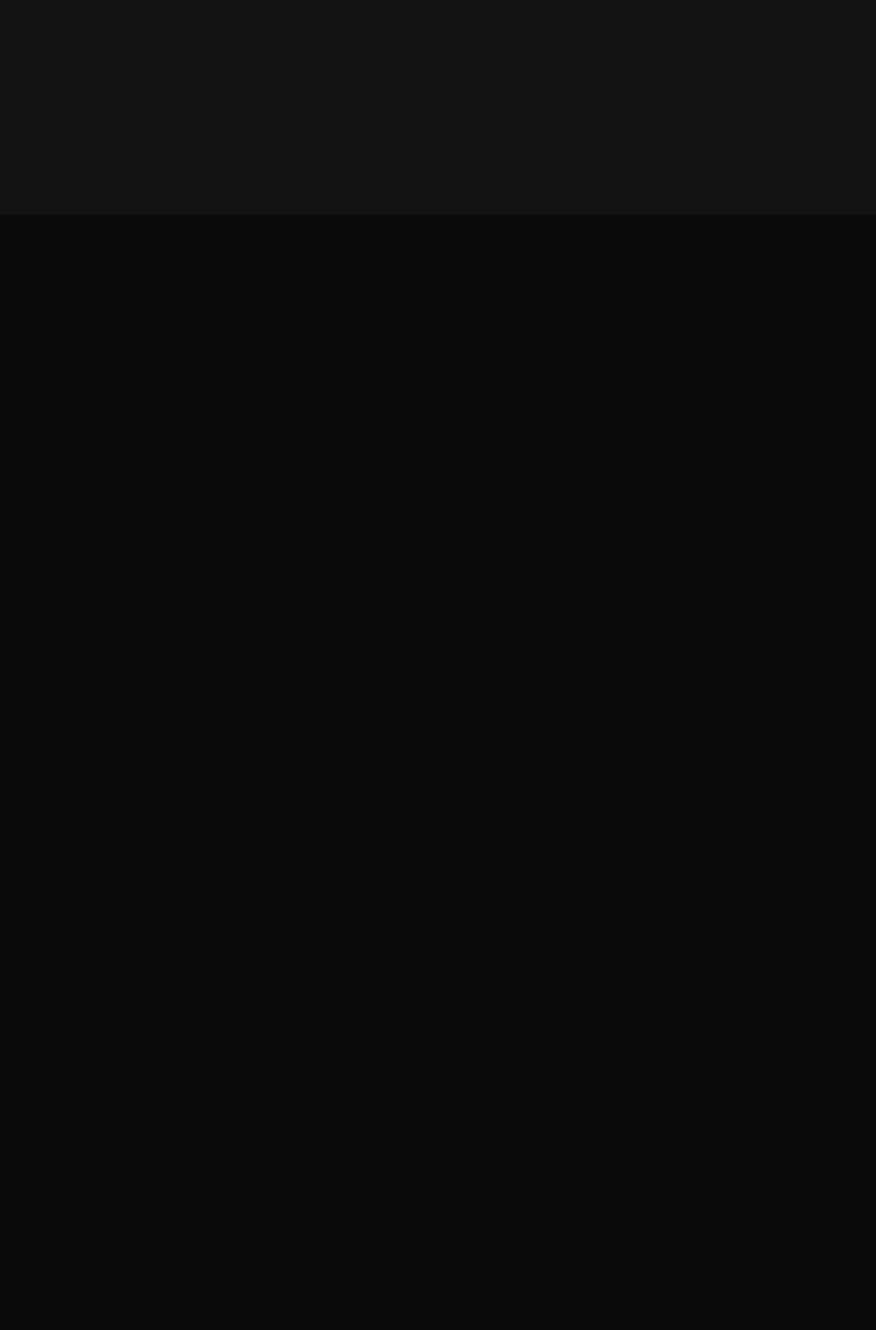
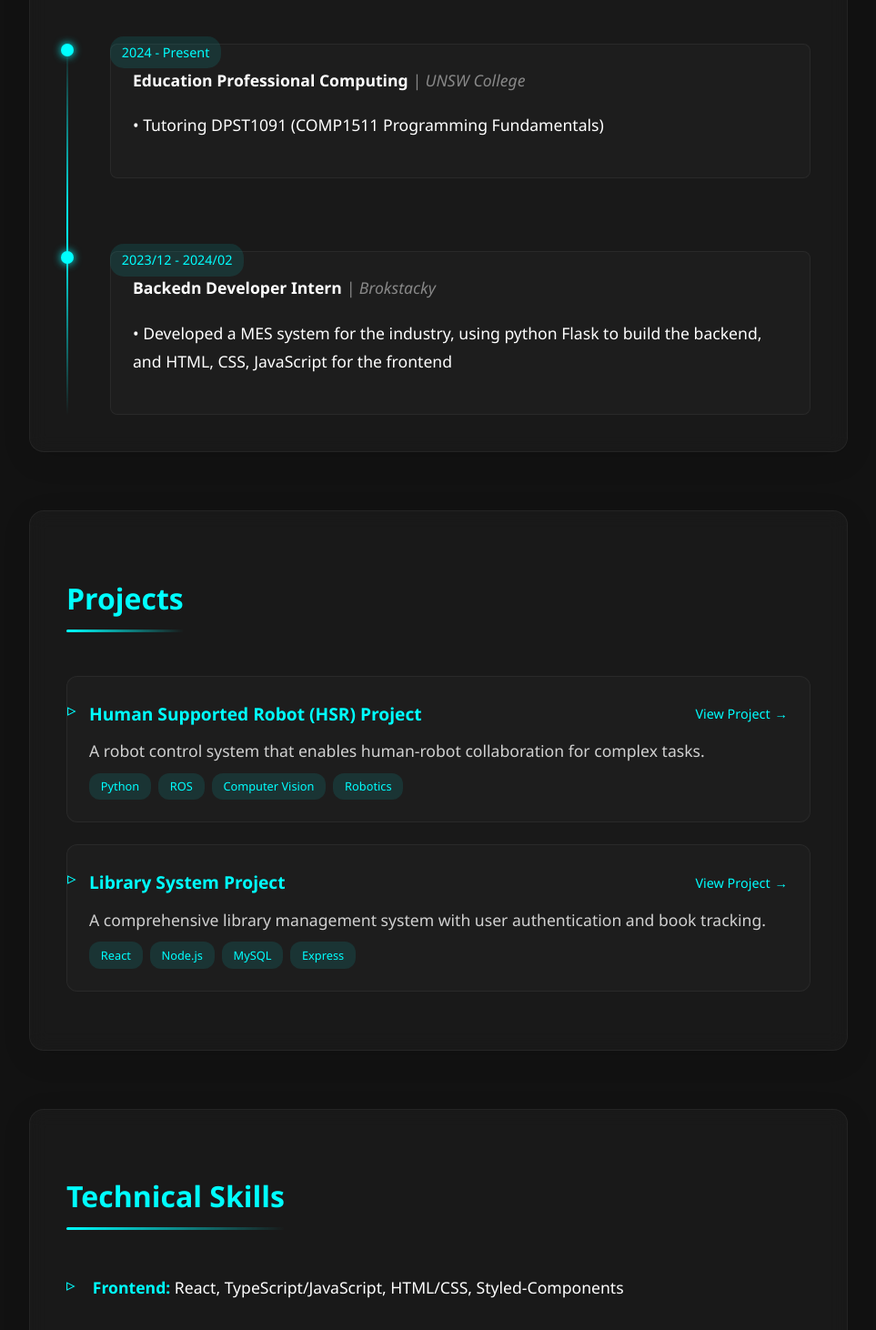
Before and after one commit to JeppesenZheng/JeppesenZheng.github.io, a React (Create React App) app: page /about in a window 1280 px wide. Shown: the part 660-2122 px from the top of the page at 91% size, without its empty margins (158-1121 px from the left). Before the commit the page ends 896 px from the top, so only its background shows below. Built offline with nearby package versions, Linux system fonts and the light colour scheme.

Commit message:
Updated the about me page

```diff
--- a/src/components/About.tsx
+++ b/src/components/About.tsx
@@ -8,7 +8,11 @@ const AboutContainer = styled.div`
   min-height: 100vh;
   background-color: var(--background-color);
   color: var(--text-color);
-  padding: 3rem;
+  padding: 2rem;
+
+  @media (min-width: 768px) {
+    padding: 3rem;
+  }
 `;
 
 const TopBar = styled.div`
@@ -19,17 +23,264 @@ const TopBar = styled.div`
 `;
 
 const Title = styled.h1`
-  font-size: 2.5rem;
-  color: var(--highlight-color);
-  margin-bottom: 2rem;
+  font-size: 3rem;
+  background: linear-gradient(120deg, #00ffff, #ff00ff);
+  -webkit-background-clip: text;
+  -webkit-text-fill-color: transparent;
+  margin-bottom: 3rem;
   text-align: center;
+  font-weight: 700;
 `;
 
 const Content = styled.div`
-  max-width: 800px;
+  max-width: 900px;
   margin: 0 auto;
-  line-height: 1.6;
+  line-height: 1.8;
   font-size: 1.1rem;
+`;
+
+const Section = styled.div`
+  margin-bottom: 4rem;
+  background: rgba(255, 255, 255, 0.03);
+  padding: 2.5rem;
+  border-radius: 16px;
+  box-shadow: 0 8px 32px rgba(0, 0, 0, 0.1);
+  backdrop-filter: blur(10px);
+  border: 1px solid rgba(255, 255, 255, 0.05);
+  transition: all 0.3s ease;
+
+  &:hover {
+    transform: translateY(-5px);
+    box-shadow: 0 12px 40px rgba(0, 0, 0, 0.15);
+    background: rgba(255, 255, 255, 0.05);
+  }
+`;
+
+const SectionTitle = styled.h2`
+  font-size: 2rem;
+  color: var(--highlight-color);
+  margin-bottom: 2rem;
+  position: relative;
+  display: inline-block;
+
+  &:after {
+    content: '';
+    position: absolute;
+    bottom: -8px;
+    left: 0;
+    width: 100%;
+    height: 3px;
+    background: linear-gradient(90deg, var(--highlight-color), transparent);
+    border-radius: 2px;
+  }
+`;
+
+const List = styled.ul`
+  list-style: none;
+  padding: 0;
+  margin: 0;
+`;
+
+const ListItem = styled.li`
+  margin: 1.5rem 0;
+  padding-left: 1.8rem;
+  position: relative;
+
+  &:before {
+    content: "▹";
+    position: absolute;
+    left: 0;
+    color: var(--highlight-color);
+    font-size: 1.2rem;
+    line-height: 1.2;
+  }
+
+  strong {
+    color: var(--highlight-color);
+    font-size: 1.2rem;
+    font-weight: 600;
+  }
+
+  small {
+    color: #888;
+    font-size: 0.9rem;
+  }
+
+  p {
+    margin: 0.5rem 0;
+    color: rgba(255, 255, 255, 0.8);
+  }
+`;
+
+const ProjectLink = styled(Link)`
+  color: var(--highlight-color);
+  text-decoration: none;
+  display: inline-flex;
+  align-items: center;
+  margin-top: 2rem;
+  padding: 0.8rem 1.5rem;
+  border: 2px solid var(--highlight-color);
+  border-radius: 8px;
+  font-weight: 600;
+  letter-spacing: 0.5px;
+  transition: all 0.3s ease;
+
+  &:hover {
+    background: rgba(0, 255, 255, 0.1);
+    transform: translateX(5px);
+    box-shadow: 0 4px 12px rgba(0, 255, 255, 0.2);
+  }
+
+  &:after {
+    content: '→';
+    margin-left: 8px;
+    transition: transform 0.3s ease;
+  }
+
+  &:hover:after {
+    transform: translateX(5px);
+  }
+`;
+
+const CompanyName = styled.span`
+  color: #888;
+  font-style: italic;
+`;
+
+const SkillCategory = styled.span`
+  color: var(--highlight-color);
+  font-weight: 600;
+`;
+
+const Timeline = styled.div`
+  position: relative;
+
+  &:before {
+    content: '';
+    position: absolute;
+    left: 0;
+    top: 0;
+    height: 100%;
+    width: 2px;
+    background: linear-gradient(
+      to bottom,
+      transparent,
+      var(--highlight-color),
+      transparent
+    );
+  }
+`;
+
+const TimelineItem = styled.div`
+  position: relative;
+  padding-left: 3rem;
+  padding-bottom: 3rem;
+
+  &:last-child {
+    padding-bottom: 0;
+  }
+
+  &:before {
+    content: '';
+    position: absolute;
+    left: -6px;
+    top: 0;
+    width: 14px;
+    height: 14px;
+    border-radius: 50%;
+    background: var(--highlight-color);
+    box-shadow: 0 0 10px var(--highlight-color);
+  }
+`;
+
+const TimelinePeriod = styled.div`
+  position: absolute;
+  left: 3rem;
+  top: -0.5rem;
+  background: rgba(0, 255, 255, 0.1);
+  padding: 0.3rem 0.8rem;
+  border-radius: 15px;
+  font-size: 0.9rem;
+  color: var(--highlight-color);
+  font-weight: 500;
+`;
+
+const TimelineContent = styled.div`
+  margin-top: 2rem;
+  background: rgba(255, 255, 255, 0.02);
+  padding: 1.5rem;
+  border-radius: 8px;
+  border: 1px solid rgba(255, 255, 255, 0.05);
+  transition: transform 0.3s ease;
+
+  &:hover {
+    transform: translateX(10px);
+    background: rgba(255, 255, 255, 0.04);
+  }
+`;
+
+const ProjectItem = styled(ListItem)`
+  cursor: pointer;
+  padding: 1.5rem;
+  border-radius: 12px;
+  background: rgba(255, 255, 255, 0.02);
+  border: 1px solid rgba(255, 255, 255, 0.05);
+  transition: all 0.3s ease;
+
+  &:hover {
+    transform: translateX(10px);
+    background: rgba(255, 255, 255, 0.04);
+    box-shadow: 0 4px 12px rgba(0, 0, 0, 0.1);
+  }
+
+  &:before {
+    top: 1.5rem;
+  }
+`;
+
+const ProjectTitle = styled.div`
+  display: flex;
+  justify-content: space-between;
+  align-items: center;
+  margin-bottom: 0.5rem;
+`;
+
+const ProjectTags = styled.div`
+  display: flex;
+  gap: 0.5rem;
+  flex-wrap: wrap;
+  margin-top: 0.5rem;
+`;
+
+const Tag = styled.span`
+  background: rgba(0, 255, 255, 0.1);
+  color: var(--highlight-color);
+  padding: 0.2rem 0.8rem;
+  border-radius: 12px;
+  font-size: 0.8rem;
+`;
+
+const ViewProjectButton = styled(Link)`
+  display: inline-flex;
+  align-items: center;
+  color: var(--highlight-color);
+  font-size: 0.9rem;
+  text-decoration: none;
+  transition: all 0.3s ease;
+
+  &:hover {
+    transform: translateX(5px);
+  }
+
+  &:after {
+    content: '→';
+    margin-left: 5px;
+    transition: transform 0.3s ease;
+  }
+
+  &:hover:after {
+    transform: translateX(5px);
+  }
 `;
 
 function About() {
@@ -43,7 +294,98 @@ function About() {
       </TopBar>
       <Content>
         <Title>About Me</Title>
-        <p>Here is my detailed introduction...</p>
+
+        <Section>
+          <SectionTitle>Introduction</SectionTitle>
+          {/* <p>I am a Computer Science student at UNSW, passionate about web development and software engineering. I enjoy creating elegant solutions and learning new technologies to build innovative applications that solve real-world problems.</p> */}
+        </Section>
+
+        <Section>
+          <SectionTitle>Experience</SectionTitle>
+          <Timeline>
+            <TimelineItem>
+              <TimelinePeriod>2024 - Present</TimelinePeriod>
+              <TimelineContent>
+                <strong>Education Professional Computing</strong> <CompanyName>| UNSW College </CompanyName>
+                <p>• Tutoring DPST1091 (COMP1511 Programming Fundamentals)</p>
+              </TimelineContent>
+            </TimelineItem>
+
+            <TimelineItem>
+              <TimelinePeriod>2023/12 - 2024/02</TimelinePeriod>
+              <TimelineContent>
+                <strong>Backedn Developer Intern</strong> <CompanyName>| Brokstacky</CompanyName>
+                <p>• Developed a MES system for the industry, using python Flask to build the backend, and HTML, CSS, JavaScript for the frontend</p>
+              </TimelineContent>
+            </TimelineItem>
+          </Timeline>
+        </Section>
+
+        <Section>
+          <SectionTitle>Projects</SectionTitle>
+          <List>
+            <ProjectItem>
+              <ProjectTitle>
+                <strong>Human Supported Robot (HSR) Project</strong>
+                <ViewProjectButton to="/project/HSRProject">View Project</ViewProjectButton>
+              </ProjectTitle>
+              <p>A robot control system that enables human-robot collaboration for complex tasks.</p>
+              <ProjectTags>
+                <Tag>Python</Tag>
+                <Tag>ROS</Tag>
+                <Tag>Computer Vision</Tag>
+                <Tag>Robotics</Tag>
+              </ProjectTags>
+            </ProjectItem>
+
+            <ProjectItem>
+              <ProjectTitle>
+                <strong>Library System Project</strong>
+                <ViewProjectButton to="/project/LibrarySystemProject">View Project</ViewProjectButton>
+              </ProjectTitle>
+              <p>A comprehensive library management system with user authentication and book tracking.</p>
+              <ProjectTags>
+                <Tag>React</Tag>
+                <Tag>Node.js</Tag>
+                <Tag>MySQL</Tag>
+                <Tag>Express</Tag>
+              </ProjectTags>
+            </ProjectItem>
+          </List>
+        </Section>
+
+        <Section>
+          <SectionTitle>Technical Skills</SectionTitle>
+          <List>
+            <ListItem>
+              <SkillCategory>Frontend:</SkillCategory> React, TypeScript/JavaScript, HTML/CSS, Styled-Components
+            </ListItem>
+            <ListItem>
+              <SkillCategory>Backend:</SkillCategory> Node.js, Python, Express, MySQL, Firebase, Flask
+            </ListItem>
+            <ListItem>
+              <SkillCategory>Tools:</SkillCategory> Git, AWS, Docker, Jenkins, Webpack
+            </ListItem>
+            <ListItem>
+              <SkillCategory>Programming Languages:</SkillCategory> Python, JavaScript, TypeScript, SQL, HTML/CSS, C/C++, Java, Shell Scripting
+            </ListItem>
+          </List>
+        </Section>
+
+        <Section>
+          <SectionTitle>Education</SectionTitle>
+          <Timeline>
+            <TimelineItem>
+              <TimelinePeriod>2023 - 2026</TimelinePeriod>
+              <TimelineContent>
+                <strong>Bachelor of Advanced Computer Science</strong>
+                <p>University of New South Wales (UNSW)</p>
+                <p>Major in Artificial Intelligence</p>
+                <p>WAM: 82 (Top 10%)</p>
+              </TimelineContent>
+            </TimelineItem>
+          </Timeline>
+        </Section>
       </Content>
     </AboutContainer>
   );
```
